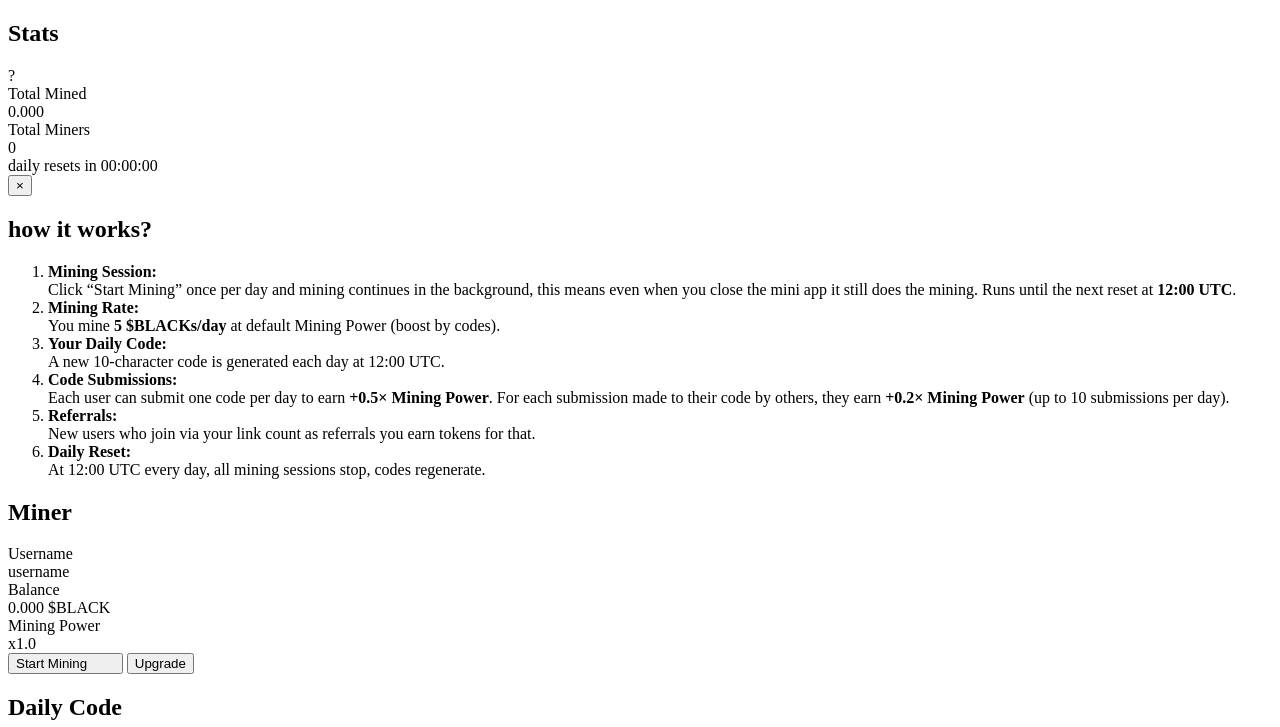
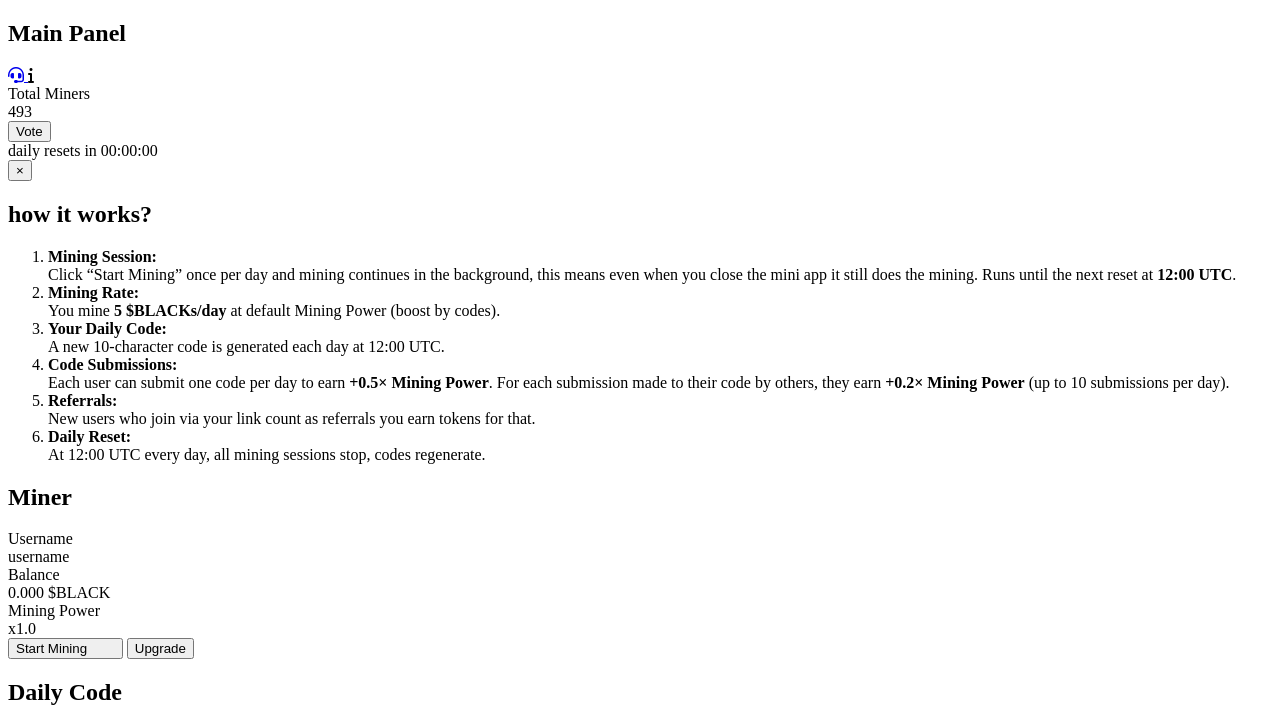
Before and after one commit to sinasll/beta2, a website with bundled scripts: page index.html in a window 1280 px wide. Shown: the top 727 px of the page. Built offline with nearby package versions, Linux system fonts and the light colour scheme.

Commit message:
Update index.html

```diff
--- a/index.html
+++ b/index.html
@@ -19,24 +19,45 @@
 <!-- Toast container -->
 <div id="toast-container" aria-live="polite" aria-atomic="true"></div>
 
-<!-- Main container -->
   <div class="container">
-<!-- Mining tab -->
     <div id="mine-tab" class="tab-content active">
-<!-- Global stats -->
-<div class="card global-stats" style="position: relative;">
-<h2 class="card-title">Stats</h2>
-<span class="hint-icon">?</span>
-<div class="stats-row">
-<div>Total Mined</div>
-<div><span id="mined">0.000</span></div>
-</div>
+      <div
+        class="card global-stats"
+        style="position: relative;"
+      >
+        <h2 class="card-title">Main Panel</h2>
+
+      <a
+        href="#"
+        target="_blank"
+        class="support-icon"
+        style="right: 44px;"
+        title="Support"
+      >
+        <i class="fas fa-headset" style="font-size: 16px;"></i>
+      </a>
+
+<span class="hint-icon" title="Info" style="font-size: 16px; margin-top: 2px;">
+  <i class="fas fa-info"></i>
+</span>
+
+
         <div class="stats-row">
           <div>Total Miners</div>
-<div><span id="totalminers">0</span></div>
+          <div><span id="totalminers">493</span></div>
         </div>
-<div class="countdown" id="countdown">daily resets in 00:00:00 <div class="mining-hint">
-</div>
+<a href="https://t.me/tapps_bot/center?startapp=app_black" target="_blank" class="upgrade-button-link">
+  <button class="button">
+    Vote
+  </button>
+</a>
+
+        <div
+          class="countdown"
+          id="countdown"
+        >
+          daily resets in 00:00:00
+          <div class="mining-hint"></div>
         </div>
 
 <!-- Modal -->
```
Lines whose indentation alone changed are shown as unchanged.
